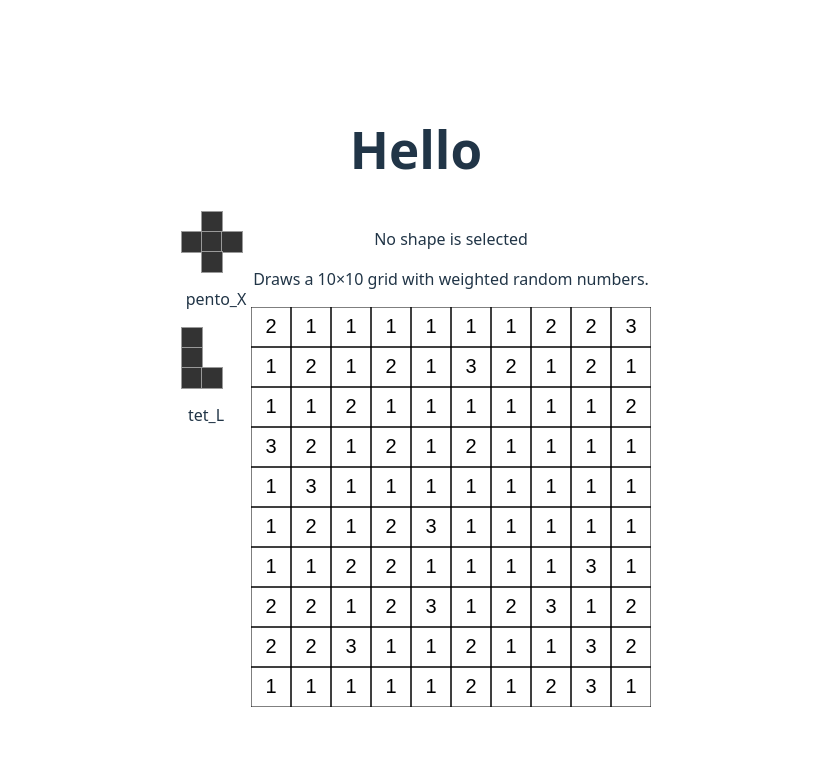
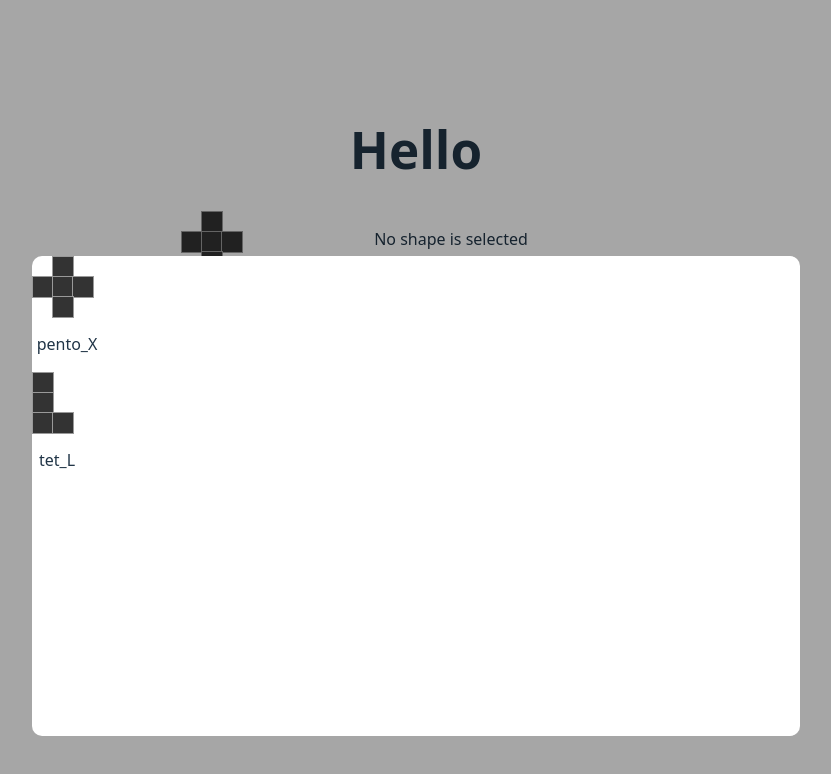
Before and after one commit to ChrisBriant/tetronimo_react, a React (Vite) app: page / in a window 1280 px wide. Shown: the top 774 px of the page, without its empty margins (224-1055 px from the left). Built offline with nearby package versions, Linux system fonts and the light colour scheme.

Commit message:
Implementing an overlay component which is going to be used for displaying the marketplace for buying shapes

```diff
--- a/src/App.css
+++ b/src/App.css
@@ -9,3 +9,24 @@
   display: flex;
   flex-direction: row;
 }
+
+.overlay {
+  display: block;
+  position: absolute;
+  content: "";
+  height: 100%;
+  width: 100%;
+  background: #00000059;
+  z-index: 100;
+  top: 0;
+  left: 0;
+}
+
+.overlayPanel {
+  display: flex;
+  width: 60%;
+  height: 60%;
+  background-color: #fff;
+  margin: 20% auto;
+  border-radius: 10px;
+}
--- a/src/App.jsx
+++ b/src/App.jsx
@@ -7,10 +7,11 @@ import { Context as ShapeDataContext } from "./context/ShapeDataContext";
 import { Context as GameDataContext } from "./context/GameDataContext";
 import { SHAPES } from "./shapes/shapeDefinitions";
 import {selectRandomUnique} from "./utils/utils";
+import Overlay from "./components/OverLay";
 
 function App() {
   const [selectedShape, setSelectedShape] = useState(null);
-  const { state: {currentPlayerTurn,players, grid},  setPlayer, setPlayerAvailableShapes} = useContext(GameDataContext);
+  const { state: {currentPlayerTurn,players, grid, showOverlay},  setPlayer, setPlayerAvailableShapes, setOverlayComponent} = useContext(GameDataContext);
   const [mousePos, setMousePos] = useState({ x: 0, y: 0 });
 
   //Initialise game settings
@@ -22,6 +23,7 @@ function App() {
     console.log("Player 2 Shapes", player2Shapes);
     setPlayerAvailableShapes({player: "player2", shapes: player2Shapes});
     setPlayerAvailableShapes({player: "player1", shapes: player1Shapes});
+    setOverlayComponent(<ShapeSelector shapes={player1Shapes} />);
   }, []);
 
   // Track mouse globally
@@ -53,8 +55,10 @@ function App() {
 
   return (
     <ShapeDataContext.Provider value={{ state: { selectedShape }, setSelectedShape }}>
+      { showOverlay ? <Overlay /> : null }
       <h1>Hello</h1>
       <div id="interactive-panel">
+
         {
           players.player1.availableShapes  && grid ? <ShapeSelector shapes={players.player1.availableShapes} /> : null
         }
--- /dev/null
+++ b/src/components/OverLay.jsx
@@ -0,0 +1,18 @@
+import { useContext } from "react";
+import { Context as GameDataContext} from '../context/GameDataContext';
+
+const Overlay = () => {
+    const { state: {overlayComponent}} = useContext(GameDataContext);
+
+    return (
+        <div className="overlay">
+            { overlayComponent
+                ? <div className="overlayPanel">
+                    { overlayComponent }
+                </div>
+                : null}
+        </div>
+    )
+}
+
+export default Overlay;
--- a/src/context/GameDataContext.jsx
+++ b/src/context/GameDataContext.jsx
@@ -18,6 +18,8 @@ const defaultState = {
     },
   },
   grid : [],
+  showOverlay : true,
+  overlayComponent : null,
 }
 
 
@@ -42,6 +44,8 @@ const gameDataReducer = (state,action) => {
       return {...state,players:newPlayers};
     case 'setGrid':
        return {...state,grid:action.payload};
+    case 'setOverlayComponent':
+       return {...state,overlayComponent:action.payload};
     default:
       return defaultState;
   }
@@ -71,9 +75,12 @@ const setGrid = (dispatch) => (data) => {
   dispatch({type:'setGrid', payload:data});
 }
 
+const setOverlayComponent = (dispatch) => (data) => {
+  dispatch({type:'setOverlayComponent', payload:data});
+}
 
 export const {Provider, Context} = createDataContext (
     gameDataReducer,
-    { setCurrentPlayerTurn, setPlayer, setPlayerAvailableShapes, addPlayerTurnAndUpdateScore,setGrid},
+    { setCurrentPlayerTurn, setPlayer, setPlayerAvailableShapes, addPlayerTurnAndUpdateScore,setGrid, setOverlayComponent},
     {...defaultState}
 );
--- a/src/main.jsx
+++ b/src/main.jsx
@@ -3,6 +3,8 @@ import './index.css'
 import App from './App.jsx'
 import { Provider as ShapeDataProvider } from "./context/ShapeDataContext.jsx";
 import { Provider as GameDataProvider } from "./context/GameDataContext.jsx";
+import Overlay from './components/OverLay.jsx';
+
 
 createRoot(document.getElementById('root')).render(
   <GameDataProvider>
```
